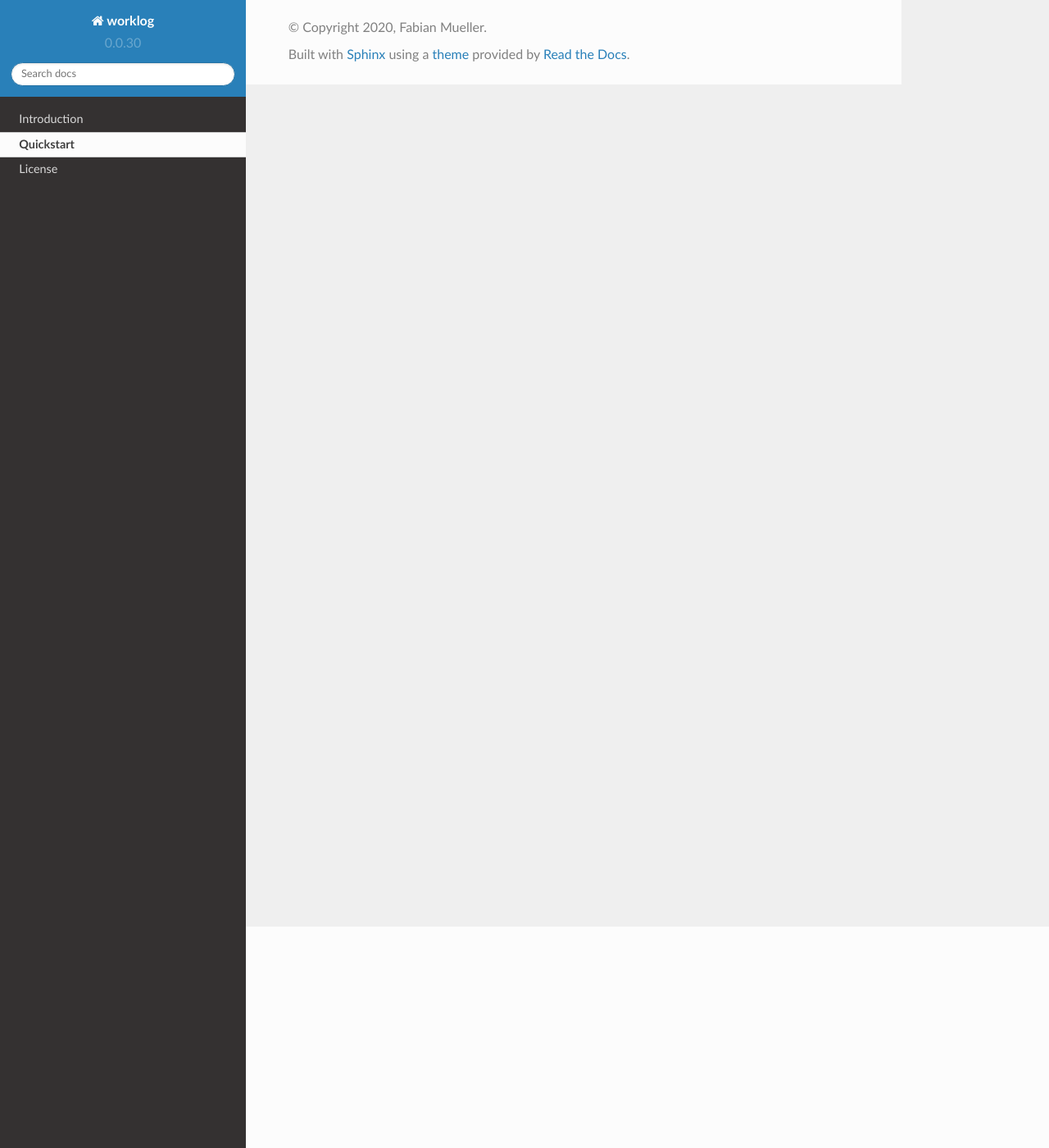
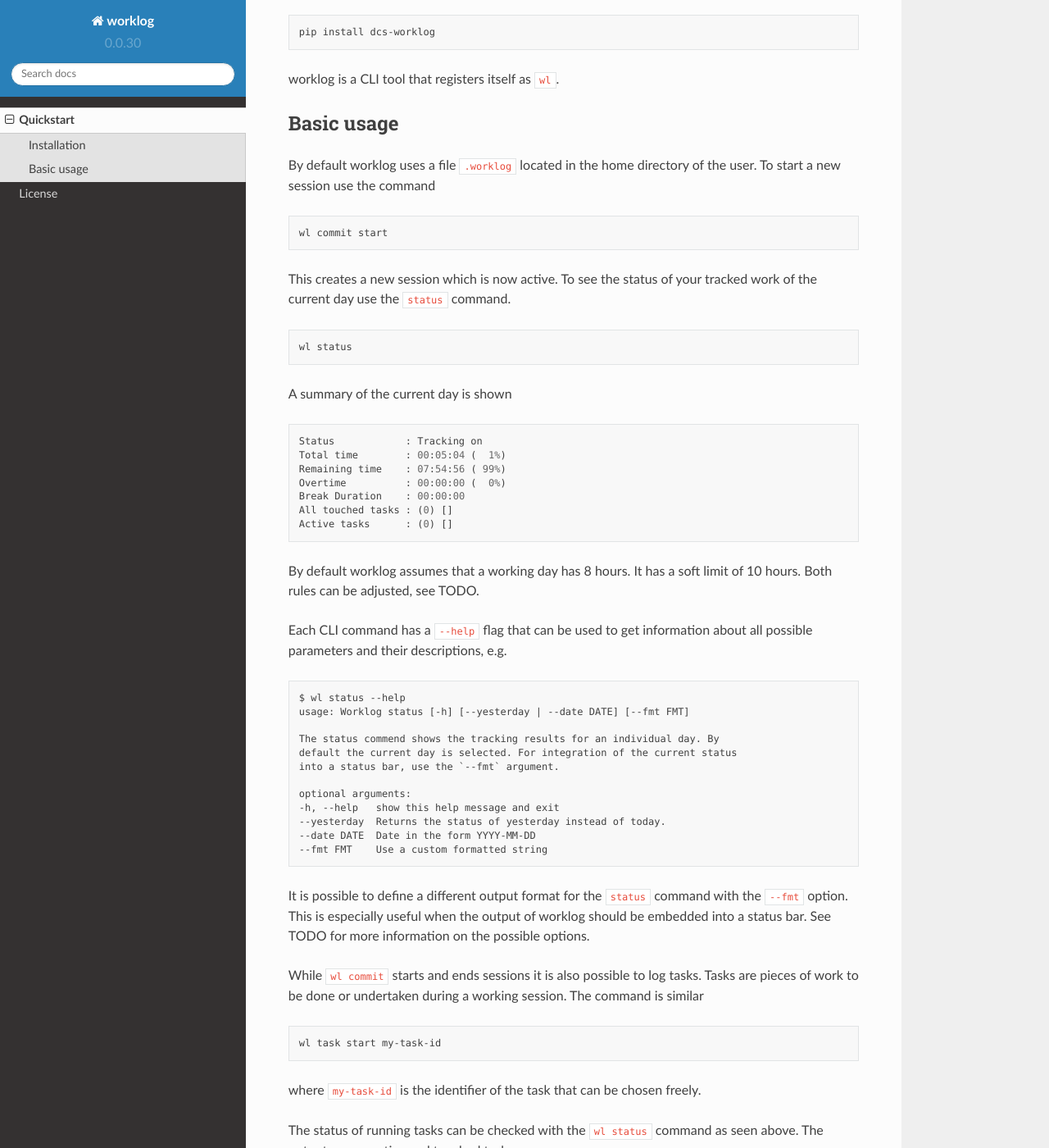
Before and after one commit to dotcs/worklog, a Sphinx documentation site: the page built from docs/text/quickstart.rst, in a window 1280 px wide and 1400 px high, scrolled down 270 px. Shown: the whole window at 82% size. Built offline with Sphinx 7.4.7 and the Read the Docs theme 2.0.0, drawn with Linux system fonts in a browser that asks for light colours; some of the changed text lies outside the part shown.

Commit message:
Add content for quickstart section

```diff
--- a/docs/text/introduction.rst
+++ /dev/null
@@ -1,6 +0,0 @@
-.. _introduction:
-
-Introduction
-============
-
-Foobar
--- a/docs/text/quickstart.rst
+++ b/docs/text/quickstart.rst
@@ -1,6 +1,137 @@
-.. _quickstart:
+.. _quickstart-label:
 
 Quickstart
 ==========
 
-Foobar
+Installation
+------------
+
+As the compiled worklog package is hosted on the Python Package Index (PyPI)
+you can easily install it with pip
+
+.. code:: shell
+
+    pip install dcs-worklog
+
+worklog is a CLI tool that registers itself as ``wl``.
+
+Basic usage
+-----------
+
+By default worklog uses a file ``.worklog`` located in the home directory of
+the user.
+To start a new session use the command
+
+.. code:: shell
+
+    wl commit start
+
+This creates a new session which is now active.
+To see the status of your tracked work of the current day use the ``status``
+command.
+
+.. code:: shell
+
+    wl status
+
+A summary of the current day is shown
+
+.. code::
+
+    Status            : Tracking on
+    Total time        : 00:05:04 (  1%)
+    Remaining time    : 07:54:56 ( 99%)
+    Overtime          : 00:00:00 (  0%)
+    Break Duration    : 00:00:00
+    All touched tasks : (0) []
+    Active tasks      : (0) []
+
+By default worklog assumes that a working day has 8 hours.
+It has a soft limit of 10 hours.
+Both rules can be adjusted, see TODO.
+
+Each CLI command has a ``--help`` flag that can be used to get information
+about all possible parameters and their descriptions, e.g.
+
+.. code::
+
+    $ wl status --help
+    usage: Worklog status [-h] [--yesterday | --date DATE] [--fmt FMT]
+
+    The status commend shows the tracking results for an individual day. By
+    default the current day is selected. For integration of the current status
+    into a status bar, use the `--fmt` argument.
+
+    optional arguments:
+    -h, --help   show this help message and exit
+    --yesterday  Returns the status of yesterday instead of today.
+    --date DATE  Date in the form YYYY-MM-DD
+    --fmt FMT    Use a custom formatted string
+
+It is possible to define a different output format for the ``status`` command
+with the ``--fmt`` option.
+This is especially useful when the output of worklog should be embedded into
+a status bar.
+See TODO for more information on the possible options.
+
+While ``wl commit`` starts and ends sessions it is also possible to log tasks.
+Tasks are pieces of work to be done or undertaken during a working session.
+The command is similar
+
+.. code:: shell
+
+    wl task start my-task-id
+
+where ``my-task-id`` is the identifier of the task that can be chosen freely.
+
+The status of running tasks can be checked with the ``wl status`` command as
+seen above.
+The output covers active and touched tasks.
+
+.. code::
+
+    Status            : Tracking on
+    Total time        : 00:14:05 (  3%)
+    Remaining time    : 07:45:55 ( 97%)
+    Overtime          : 00:00:00 (  0%)
+    Break Duration    : 00:00:00
+    All touched tasks : (0) []
+    Active tasks      : (1) [my-task-id]
+
+The following command closes a running task
+
+.. code:: shell
+
+    wl task stop my-task-id
+
+The status command then no longer shows ``my-task-id`` as a touched task and
+summarizes the time that has been spent on the task today.
+
+.. code::
+
+    Status            : Tracking on
+    Total time        : 00:19:09 (  4%)
+    Remaining time    : 07:40:51 ( 96%)
+    Overtime          : 00:00:00 (  0%)
+    Break Duration    : 00:00:00
+    All touched tasks : (1) [my-task-id (00:05:05)]
+    Active tasks      : (0) []
+
+Finally the work session can be stopped by using the command
+
+.. code:: shell
+
+    wl commit stop
+
+The ``status`` command then shows that the current work session has been
+paused.
+
+.. code::
+
+    Status            : Tracking off
+    Total time        : 00:21:07 (  4%)
+    Remaining time    : 07:38:53 ( 96%)
+    Overtime          : 00:00:00 (  0%)
+    Break Duration    : 00:00:00
+    All touched tasks : (1) [my-task-id (00:05:05)]
+    Active tasks      : (0) []
```
Also changed, not shown: docs/index.rst (+8 -2 lines).
